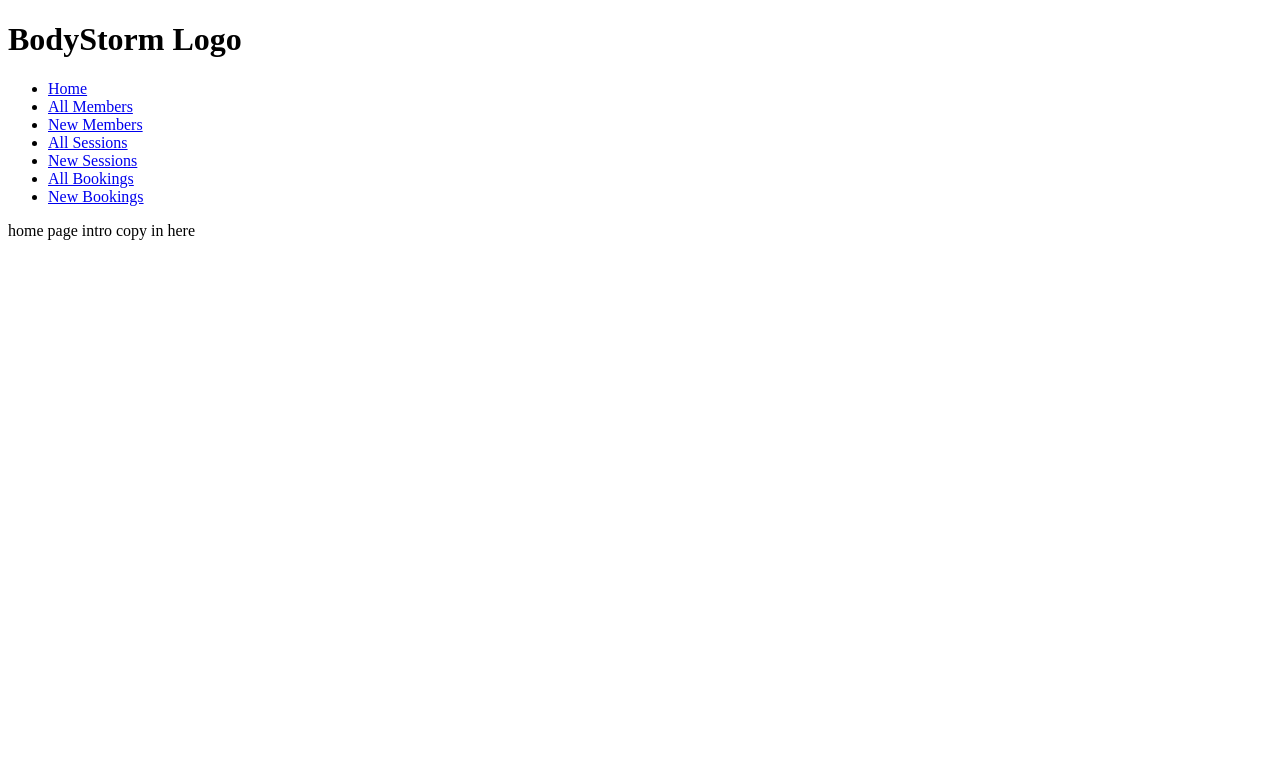
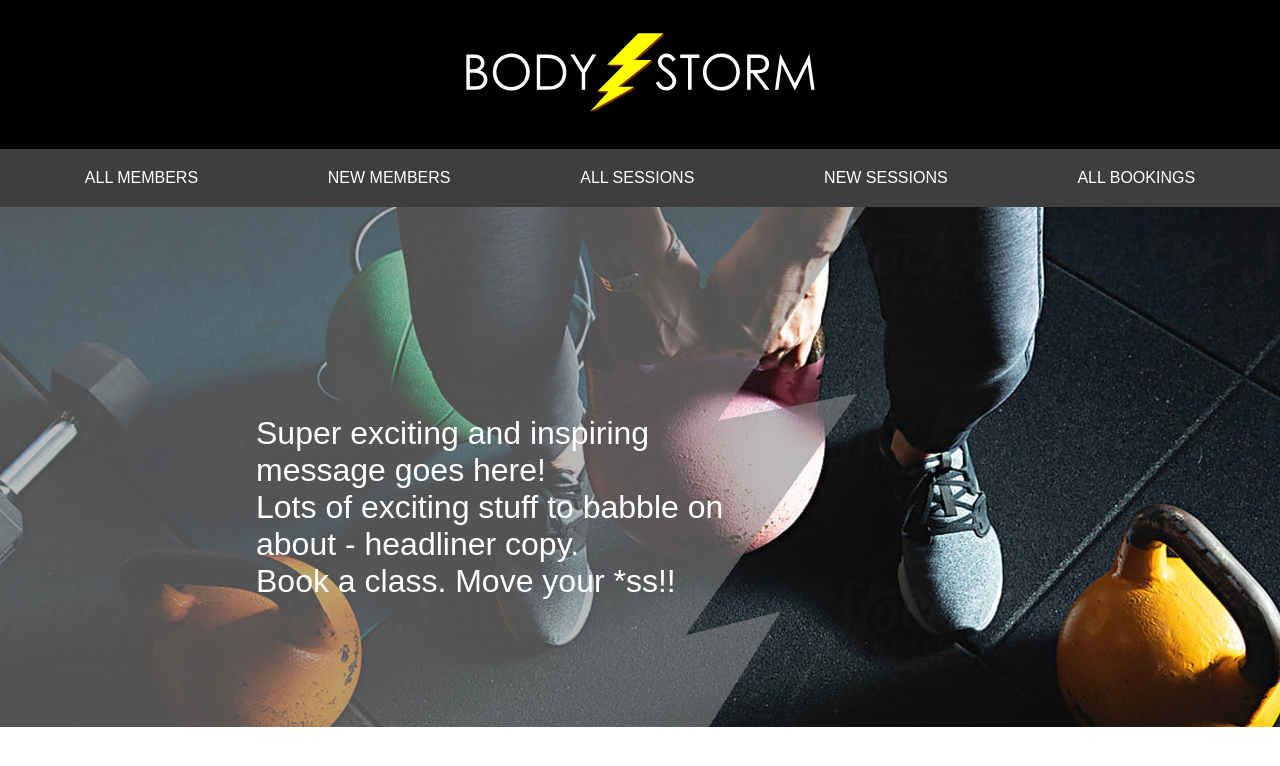
Before and after one commit to ColetteDufficy/solo_project_gym, a Flask app: page /index in a window 1280 px wide. Shown: the top 766 px of the page. Run offline with Flask 2, Linux system fonts and the light colour scheme.

Commit message:
css applied to index page

```diff
--- a/console.py
+++ b/console.py
@@ -40,6 +40,3 @@ booking_repository.save(booking2)
 
 booking3 = Booking(member3, session2)
 booking_repository.save(booking3)
-
-
-# pdb.set_trace()
--- a/controllers/session_controller.py
+++ b/controllers/session_controller.py
@@ -72,7 +72,3 @@ def show(id):
     session = session_repository.select(id)
     members = session_repository.members(session)
     return render_template("sessions/show.html", session = session, members = members)
-
-
-    # session = session_repository.select(id)
-    # members = session_repository.members(session)
--- /dev/null
+++ b/static/css/style.css
@@ -0,0 +1,68 @@
+* {
+    margin: 0;
+    box-sizing: border-box;
+}
+
+.img-container {
+    height: 65vh;
+    background :url(../images/gym_1.jpg) no-repeat;
+    background-size: cover;
+    background-position: center;
+    font-family: Arial, Helvetica, sans-serif;
+    padding: 0px;
+    margin: 0px;
+    position: relative;
+  }
+
+  .img-text p {
+    color: white;
+    position: absolute;
+    width: 500px;
+    font-size: xx-large;
+    top: 40%;
+    left: 20%;
+  }
+
+  header {
+    border: solid rgb(0,0,0) 0px;
+      /* display: flex;
+      flex-direction: column; */
+    }
+
+
+  .logo_banner{
+      display: flex;
+      color: black;
+      padding: 30px;
+      margin: 0px;
+      background-color: black;
+      justify-content: center;
+  }
+
+
+.list {
+    display: flex;
+    position: relative;
+    list-style-type: none;
+    overflow: hidden;
+    justify-content: space-around;
+    background-color: rgb(62, 62, 62);
+    margin: 0px;
+    padding: 20px;
+    font-family: Arial, Helvetica, sans-serif;
+
+  }
+
+.list li  {
+    float: left;
+    position: relative;
+    justify-content: space-around;
+
+  }
+
+  .list li a {
+    display: flex;
+    color: white;
+    text-decoration: none;
+    justify-content: space-around;
+  }
--- a/templates/base.html
+++ b/templates/base.html
@@ -2,41 +2,25 @@
 <html>
 <head>
     <title>BodyStorm</title>
+    <link rel="stylesheet" href="{{ url_for('static', filename='css/style.css') }}">
 </head>
 
 <body>
-    <h1>BodyStorm Logo</h1>
-<main class="flex flex--row">
-    <nav>
-        <ul>
-            <li>
-                <a href="/index">Home</a>
-            </li>
-            <li>
-                <a href="/members">All Members</a>
-            </li>
-            <li>
-                <a href="/members/new">New Members</a>
-            </li>
-            <li>
-                <a href="/sessions">All Sessions</a>
-            </li>
-            <li>
-                <a href="/sessions/new">New Sessions</a>
-            </li>
-            <li>
-                <a href="/bookings">All Bookings</a>
-            </li>
-            <li>
-                <a href="/bookings/new">New Bookings</a>
-            </li>
 
-
-        </ul>
-    </nav>
-
-
-
+    <header>
+        <header class="logo_banner">
+            <a href="/index"><img src="{{ url_for('static', filename = 'logo_black.svg')  }}" alt="BodyStorm_Logo"></a>
+        </header>
+        <nav>
+            <ul class="list">
+                <li><a href="/members" target ="_blank">ALL MEMBERS</a></li>
+                <li><a href="/members/new" target ="_blank">NEW MEMBERS</a></li>
+                <li><a href="/sessions" target ="_blank">ALL SESSIONS</a></li>
+                <li><a href="/sessions/new" target ="_blank">NEW SESSIONS</a></li>
+                <li><a href="/bookings" target ="_blank">ALL BOOKINGS</a></li>
+            </ul>
+        </nav>
+    </header>
 
 
     <section id="content">
@@ -44,7 +28,6 @@
 
         {% endblock%}
     </section>
-    </main>
 
 
 
--- a/templates/index.html
+++ b/templates/index.html
@@ -1,7 +1,14 @@
 {% extends 'base.html'%}
 
 {% block content %}
+    <div class="img-container">
+        <div class="img-text">
+            <p>Super exciting and inspiring message goes here!
+                <br>Lots of exciting stuff to babble on about - headliner copy.
+                <br>Book a class. Move your *ss!!</p>
 
-home page intro copy in here
+
+        </div>
+    </div>
 
 {% endblock %}
```
Also changed, not shown: controllers/booking_controller.py (+0 -7 lines), controllers/member_controller.py (+0 -9 lines), repositories/booking_repository.py (+0 -13 lines), repositories/member_repository.py (+0 -16 lines), static/css/index.css (added, +7 -0 lines), static/images/gym_1.jpg (added), static/images/gym_1_white.jpg (added), static/logo.svg (added), static/logo_black.svg (added), static/logo_small.svg (added), static/logo_small_black.svg (added).
